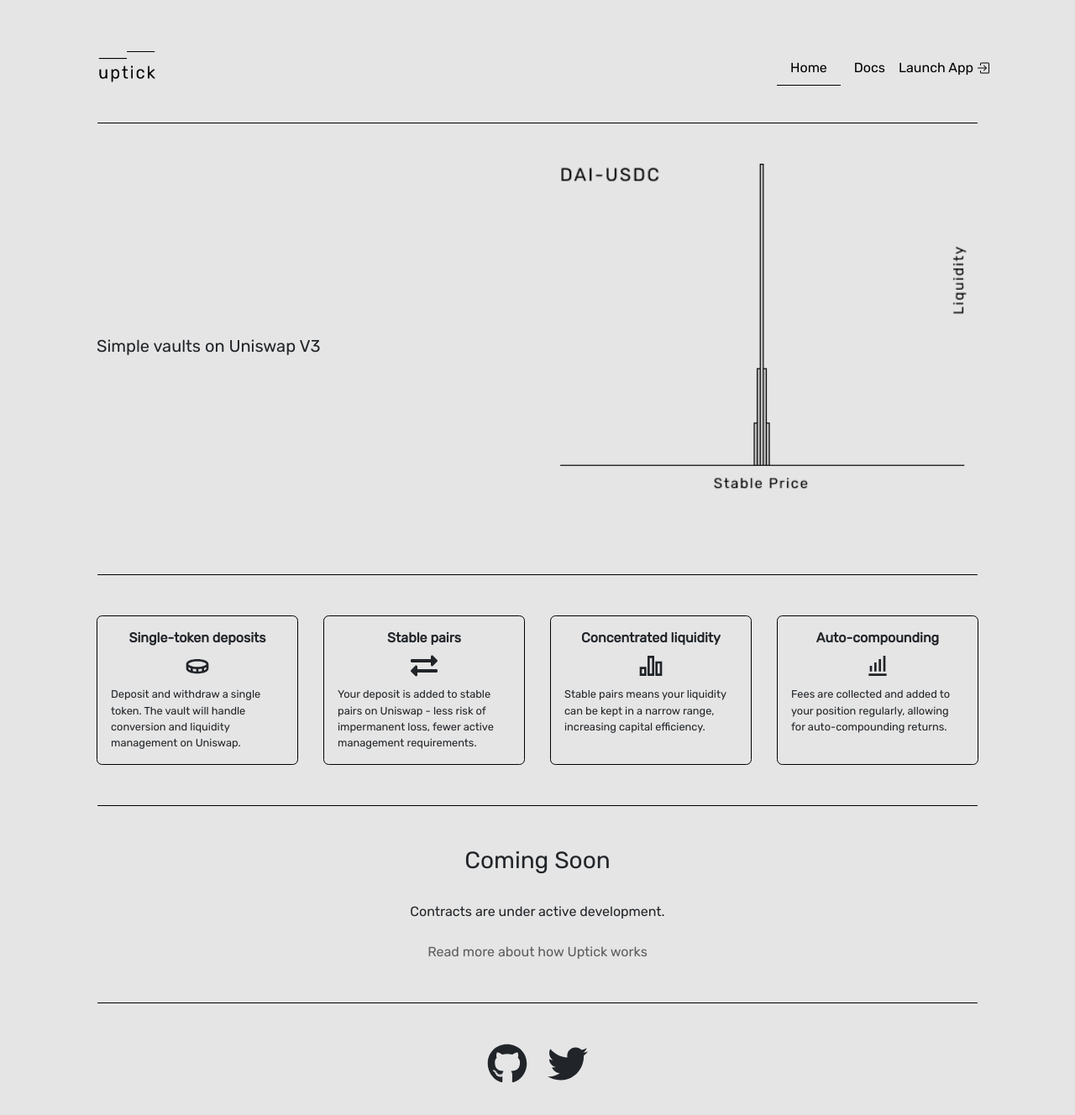
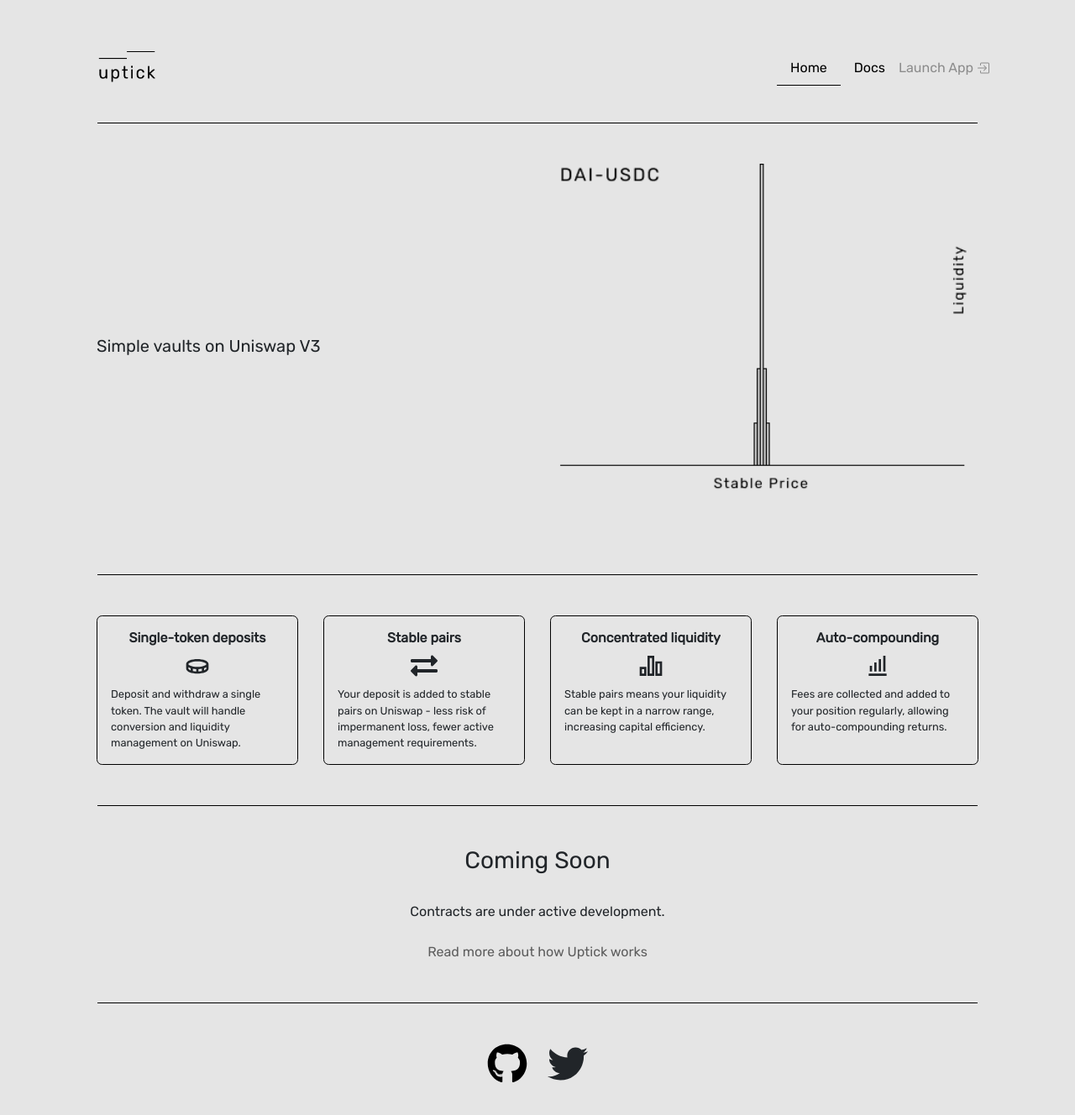
Before and after one commit to emersonmacro/uptick-ui, a React (Create React App) app: page / in a window 1280 px wide. Shown: the top 1328 px of the page at 84% size. Built offline with nearby package versions, Linux system fonts and the light colour scheme.

Commit message:
More revisions

```diff
--- a/src/App.css
+++ b/src/App.css
@@ -36,3 +36,9 @@ a, a:hover {
 .app-link {
   color: #000;
 }
+
+.app-link-disabled {
+  color: #8c8c8c;
+  pointer-events: none;
+  cursor: default;
+}
--- a/src/App.tsx
+++ b/src/App.tsx
@@ -54,11 +54,21 @@ export default function App() {
                 Docs
               </NavLink>
             </NavItem>
-            <NavItem className="app-link-container">
-              <a href="https://github.com" target="_blank" rel="noreferrer" className="app-link">
+            <div className="app-link-container">
+              <a className="app-link-disabled" title="Coming Soon">
                 Launch App <BsBoxArrowInRight />
               </a>
-            </NavItem>
+            </div>
+            {/* <NavItem className="app-link-container">
+              <a
+                href="https://github.com"
+                target="_blank"
+                rel="noreferrer"
+                className="app-link"
+              >
+                Launch App <BsBoxArrowInRight />
+              </a>
+            </NavItem> */}
           </Nav>
         </Navbar>
 
--- a/src/pages/Docs.tsx
+++ b/src/pages/Docs.tsx
@@ -27,6 +27,10 @@ const Docs = () => {
     },
     {
       question: 'Why wouldn\'t I just provide liquidity on Uniswap V3 myself?',
+      answerText: 'Hello world',
+    },
+    {
+      question: 'Is there a token?',
       answerText: 'Hello world',
     },
   ]
--- a/src/pages/Home.css
+++ b/src/pages/Home.css
@@ -11,3 +11,7 @@
   margin-left: .75rem;
   margin-right: .75rem;
 }
+
+.logo-link {
+  color: #000;
+}
--- a/src/pages/Home.tsx
+++ b/src/pages/Home.tsx
@@ -88,7 +88,14 @@ const Home = () => {
       <Row>
         <Col>
           <div className="text-center">
-            <span className="icon-spacer"><FaGithub size="3em" /></span>
+            <a
+              href="https://github.com/emersonmacro/uptick-contracts"
+              target="_blank"
+              rel="noreferrer"
+              className="logo-link"
+            >
+              <span className="icon-spacer"><FaGithub size="3em" /></span>
+            </a>
             <span className="icon-spacer"><FaTwitter size="3em" /></span>
           </div>
         </Col>
```
